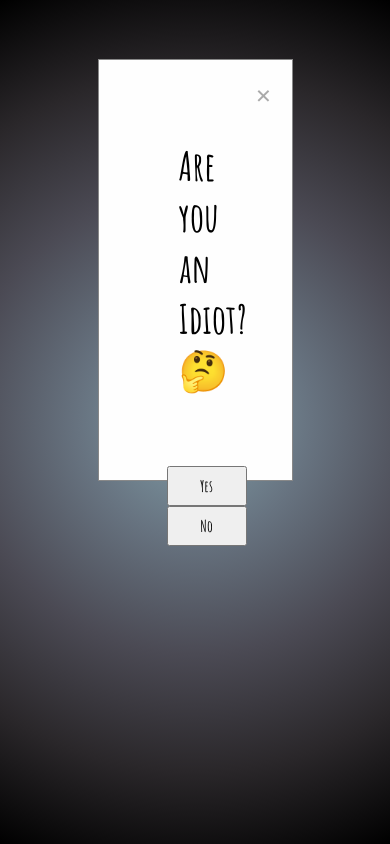
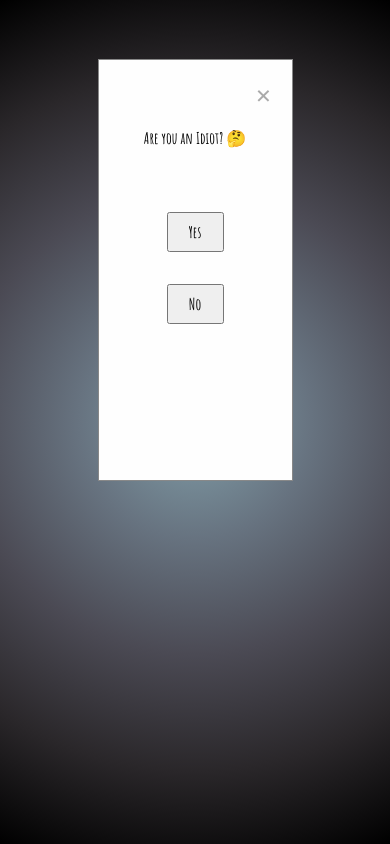
Before and after one commit to Sadiya1noorain/Just-For-Fun, a plain HTML site: page index.html in a window 390 px wide. Both pictures are taken after a click on the link "CLICK ME ALREADY!!". Drawn offline with Linux system fonts and the light colour scheme; a web font is replaced by a local one.

Commit message:
Update style.css

```diff
--- a/style.css
+++ b/style.css
@@ -1,10 +1,10 @@
-*{
+* {
   box-sizing: border-box;
   margin: 0;
   padding: 0;
 }
 
-body{
+body {
   text-align: center;
 }
 
@@ -31,7 +31,7 @@ body{
   /* Whatever width you want */
 }
 
-  .inner h1{
+.inner h1 {
   padding: 0.75em;
   font-family: 'Fascinate', cursive;
   color: #fff;
@@ -53,7 +53,7 @@ body{
   background: #012224;
   color: #fff;
   border-radius: 5px;
-    box-shadow: 0px 0px 30px 20px rgba(0,0,0,0.3);
+  box-shadow: 0px 0px 30px 20px rgba(0, 0, 0, 0.3);
 }
 
 .click a span {
@@ -74,7 +74,9 @@ body{
   0% {
     left: -100%;
   }
-    50%,100% {
+
+  50%,
+  100% {
     left: 100%;
   }
 }
@@ -93,7 +95,9 @@ body{
   0% {
     top: -100%;
   }
-    50%,100% {
+
+  50%,
+  100% {
     top: 100%;
   }
 }
@@ -112,7 +116,9 @@ body{
   0% {
     right: -100%;
   }
-    50%,100% {
+
+  50%,
+  100% {
     right: 100%;
   }
 }
@@ -131,7 +137,9 @@ body{
   0% {
     bottom: -100%;
   }
-    50%,100% {
+
+  50%,
+  100% {
     bottom: 100%;
   }
 }
@@ -139,43 +147,53 @@ body{
 
 /* The Modal (background) */
 .modal {
-    display: none; /* Hidden by default */
-    position: absolute; /* Stay in place */
-    z-index: 1; /* Sit on top */
-    width: 100%; /* Full width */
-    height: 100%; /* Full height */
-    overflow: auto; /* Enable scroll if needed */
+  display: none;
+  /* Hidden by default */
+  position: absolute;
+  /* Stay in place */
+  z-index: 1;
+  /* Sit on top */
+  width: 100%;
+  /* Full width */
+  height: 100%;
+  /* Full height */
+  overflow: auto;
+  /* Enable scroll if needed */
 }
 
 /* Modal Content/Box */
 .modal-content {
   background-color: #fefefe;
-    margin: 15% auto; /* 15% from the top and centered */
+  margin: 15% auto;
+  /* 15% from the top and centered */
   padding: 20px;
   border: 1px solid #888;
-    width: 50%; /* Could be more or less, depending on screen size */
+  width: 50%;
+  /* Could be more or less, depending on screen size */
   height: 50vh;
 }
 
-  .modal-content p{
-      padding: 1.5em;
+.modal-content p {
+  padding: 1.5em 1.5em 2.5em 1.5em;
   font-family: 'Amatic SC', cursive;
   font-weight: 700;
   font-size: 2.5em;
 }
 
-  .btns{
+.btns {
   padding: 0 3em;
-      margin-top: 7.5%;
-
+  display: flex;
+  justify-content: space-between;
+  flex-wrap: wrap;
 }
 
-  .btns button{
+.btns button {
   width: 5em;
   height: 2.5em;
   font-family: 'Amatic SC', cursive;
   font-weight: 700;
   font-size: 1em;
+  margin: 1em;
 }
 
 /* The Close Button */
@@ -192,3 +210,63 @@ body{
   text-decoration: none;
   cursor: pointer;
 }
+
+@media (max-width : 825px) {
+  .modal-content p {
+    padding: 1.5em 1.5em 3em 1.5em;
+    font-size: 1.8em;
+  }
+}
+
+@media (max-width : 730px) {
+  .modal-content p {
+    padding: 1.5em 1.5em 2em 1.5em;
+    font-size: 1.8em;
+  }
+
+  .btns button {
+    margin: 1em 3em;
+
+  }
+}
+
+@media (max-width : 620px) {
+  .modal-content p {
+    padding: 1.5em 1.5em 2em 1.5em;
+    font-size: 1.2em;
+  }
+
+  .btns button {
+    margin: 1em 3em;
+    width: 5em;
+    height: 2.5em;
+  }
+
+  .btns {
+    padding: 0%;
+  }
+}
+
+@media (max-width : 450px) {
+  .modal-content p {
+    padding: 3em 1.5em 3em 1.5em;
+    font-size: 1em;
+  }
+
+  .btns {
+    padding: 0%;
+  }
+}
+
+@media (max-width : 320px) {
+  .modal-content p {
+    padding: 3em 1.5em 2.5em 1.5em;
+    font-size: 1em;
+  }
+
+  .btns button {
+    margin: 1em;
+    width: 5em;
+    height: 2.5em;
+  }
+}
```
Lines whose indentation alone changed are shown as unchanged.
